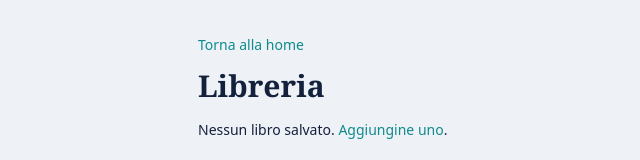
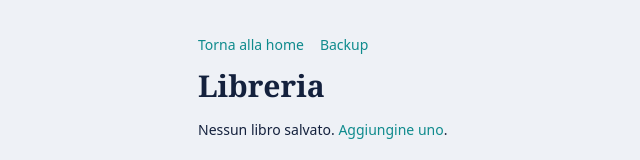
Before and after one commit to kevin-flynn89/ReAIding-Companion, a Next.js app: page /libreria in a window 1280 px wide. Shown: the top 160 px of the page, without its empty margins (238-878 px from the left). Built offline with nearby package versions, Linux system fonts and the light colour scheme.

Commit message:
Add backup link to the Libreria page

```diff
--- a/app/libreria/page.tsx
+++ b/app/libreria/page.tsx
@@ -17,6 +17,7 @@ export default function Libreria() {
   return (
     <main>
       <Link href="/" className="text-sm text-segnalibro">Torna alla home</Link>
+      <Link href="/backup" className="ml-4 text-sm text-segnalibro">Backup</Link>
       <h1 className="mt-3 text-3xl font-bold">Libreria</h1>
       {works.length === 0 && <p className="mt-4 text-sm">Nessun libro salvato. <Link href="/aggiungi-file" className="text-segnalibro">Aggiungine uno</Link>.</p>}
       <ul className="mt-4 space-y-4">
```
